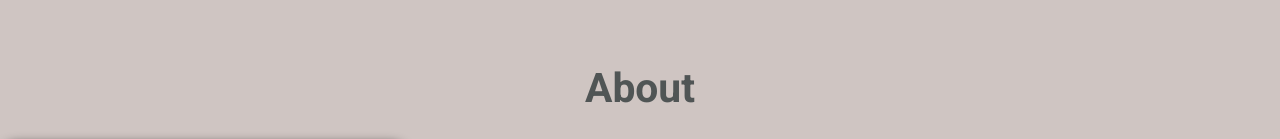
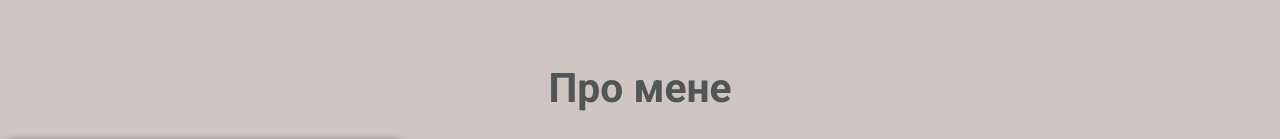
Before and after one commit to Bootreen/intro-site, a plain HTML site: page index-ua.html in a window 1280 px wide. Shown: the part 156-295 px from the top of the page. Drawn offline with Linux system fonts and the light colour scheme.

Commit message:
Bugfix: typo in UA version

```diff
--- a/index-ua.html
+++ b/index-ua.html
@@ -25,7 +25,7 @@
       </nav>
     </header>
     <main class="midsection-container">
-      <h2>About</h2>
+      <h2>Про мене</h2>
       <article>
         <img src="./img/boot.jpg" alt="Oleksii Butrin in Cessna 172" />
         <p>
```
